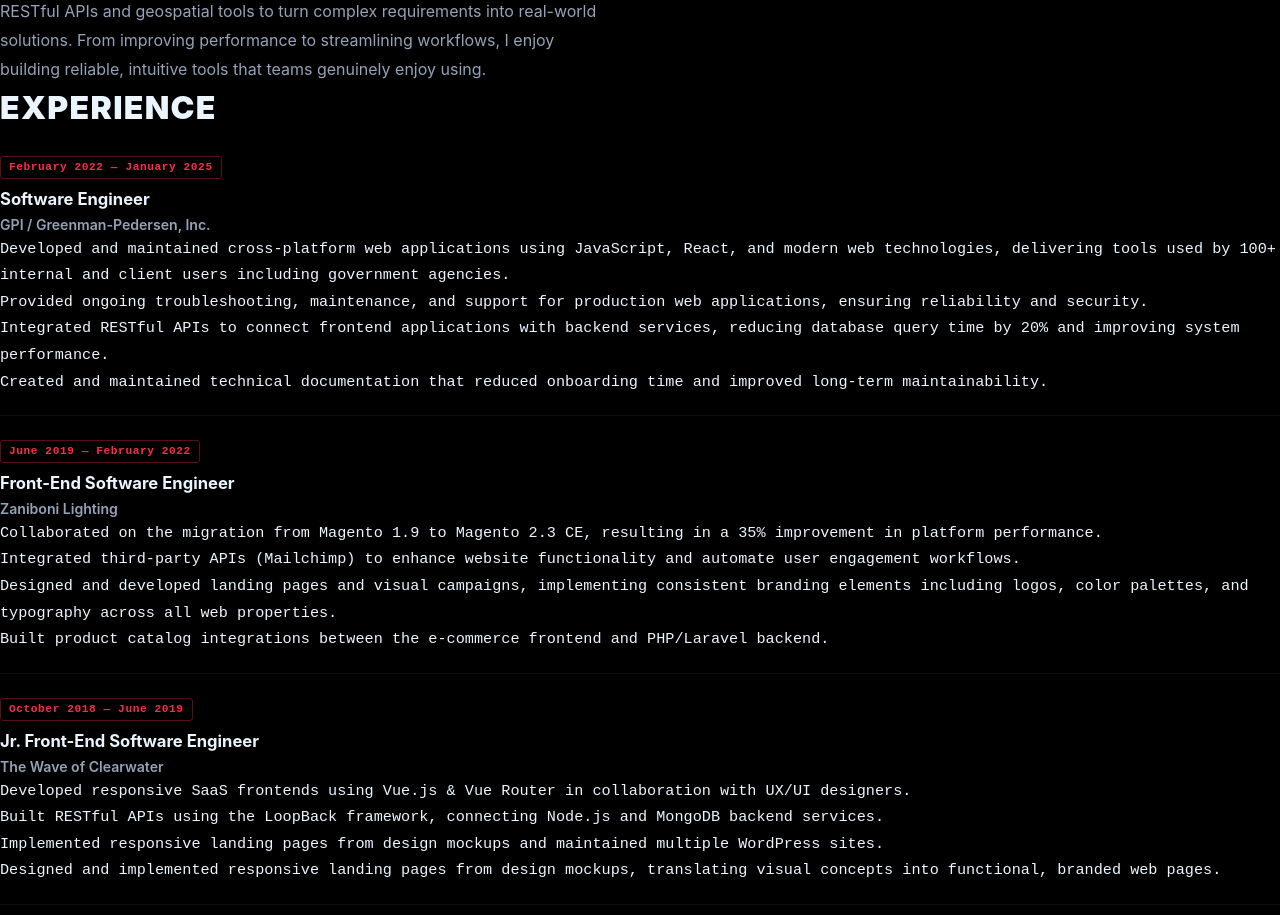
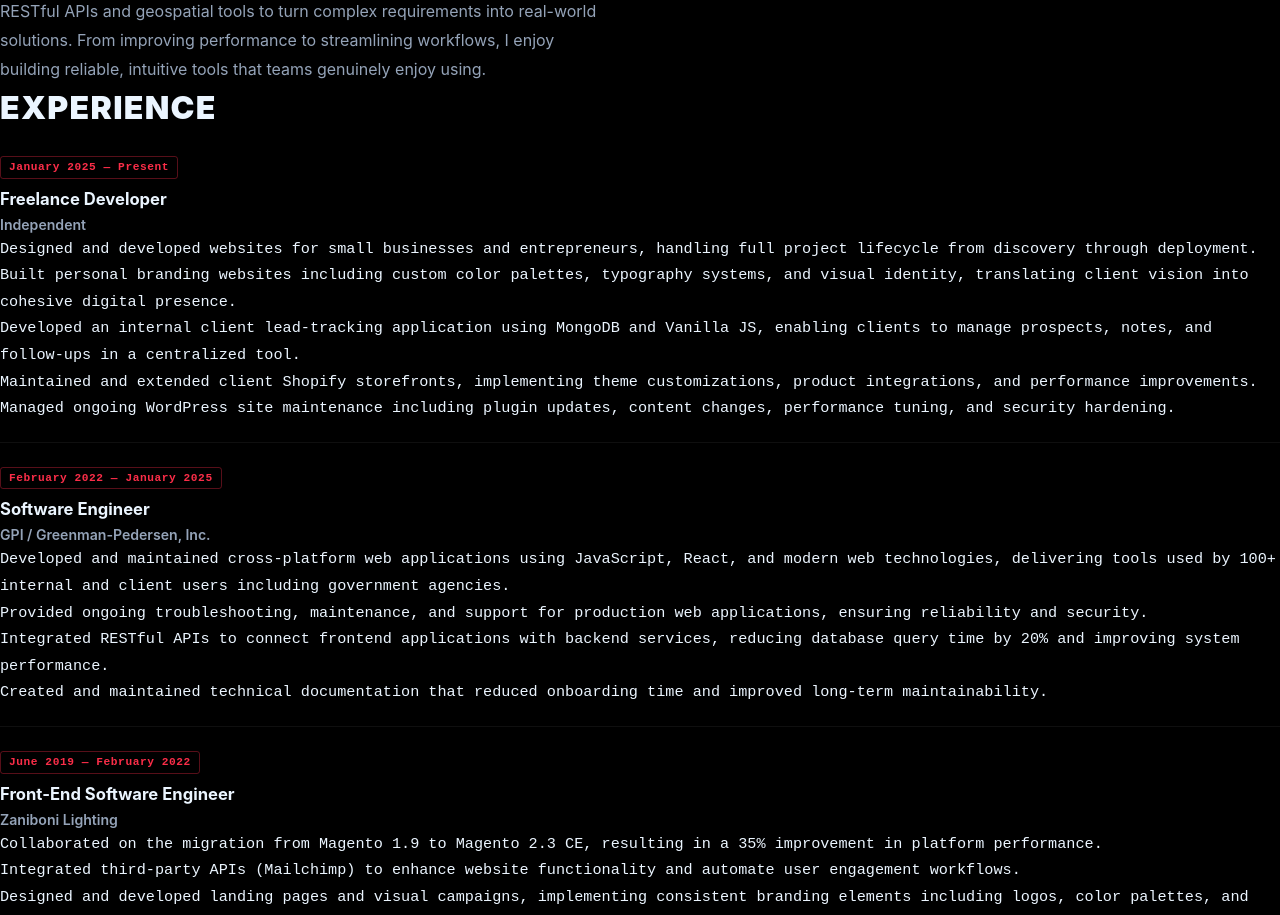
Before and after one commit to DwightX/portfoliov3, a Next.js app: page / in a window 1280 px wide. Shown: the part 1960-2875 px from the top of the page. Built offline with nearby package versions, Linux system fonts and the light colour scheme.

Commit message:
updated with new section

```diff
--- a/src/app/components/Experience.js
+++ b/src/app/components/Experience.js
@@ -9,6 +9,21 @@
                     <h1>EXPERIENCE</h1>
                 </div>
                 <div className="exp-list">
+
+                    <div className="exp-entry">
+                        <p className="jobYear">January 2025 — Present</p>
+                        <h2 className="jobTitle">Freelance Developer</h2>
+                        <h3><span className="jobCompany">Independent</span></h3>
+                        <div className="jobBlurb mt-3">
+                            <ul>
+                                <li>Designed and developed websites for small businesses and entrepreneurs, handling full project lifecycle from discovery through deployment.</li>
+                                <li>Built personal branding websites including custom color palettes, typography systems, and visual identity, translating client vision into cohesive digital presence.</li>
+                                <li>Developed an internal client lead-tracking application using MongoDB and Vanilla JS, enabling clients to manage prospects, notes, and follow-ups in a centralized tool.</li>
+                                <li>Maintained and extended client Shopify storefronts, implementing theme customizations, product integrations, and performance improvements.</li>
+                                <li>Managed ongoing WordPress site maintenance including plugin updates, content changes, performance tuning, and security hardening.</li>
+                            </ul>
+                        </div>
+                    </div>
 
                     <div className="exp-entry">
                         <p className="jobYear">February 2022 — January 2025</p>
```
